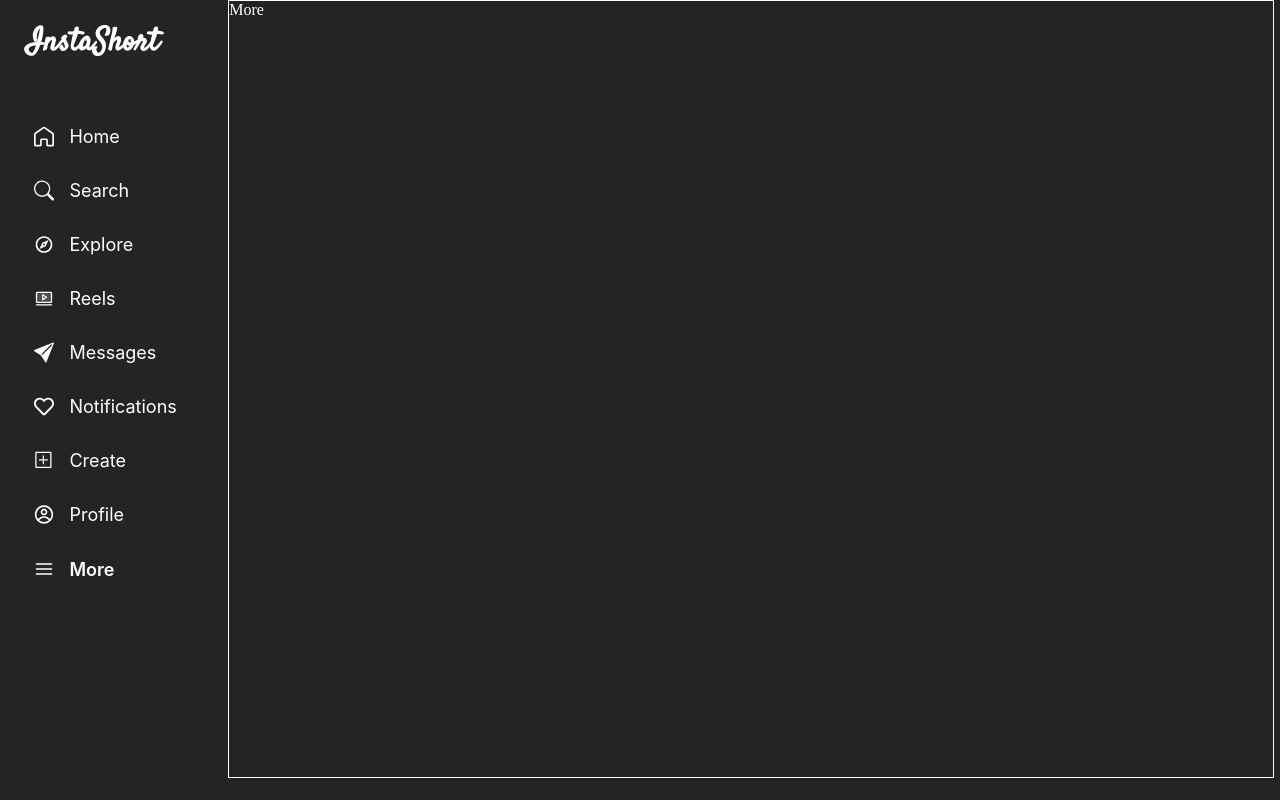
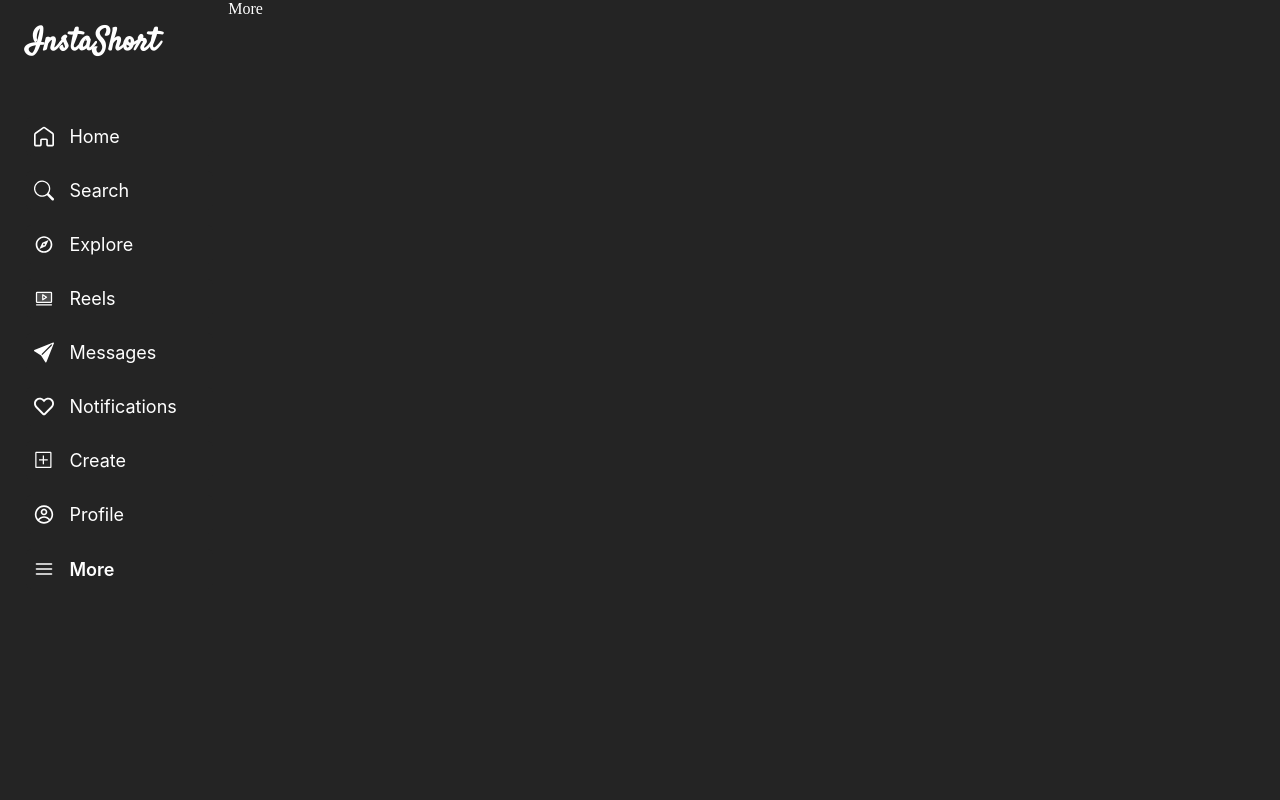
Before and after one commit to raobaba/InstaShort, a React (Vite) app in the folder client/: page /more in a window 1280 px wide. Built offline with nearby package versions, Linux system fonts and the light colour scheme.

Commit message:
home component scroll feature implemented

```diff
--- a/client/src/components/Container.css
+++ b/client/src/components/Container.css
@@ -8,11 +8,14 @@
 
 .sidebar-container {
   width: 17.5%;
+
+  height: 100vh;
+
 }
 .routing-container {
   width: 82.5%;
-  border: 1px solid white;
   height: 97vh;
+  overflow-y: auto; /* Enable vertical scrolling for the routing container */
 }
 
 .mobile{
--- a/client/src/components/Home/Home.css
+++ b/client/src/components/Home/Home.css
@@ -6,9 +6,8 @@
 }
 
 .container-container {
-
   width: 60%;
-  border: 1px solid white;
+  box-shadow: rgba(255, 255, 255, 0.2) 0px 0px 0px 1px inset, rgba(0, 0, 0, 0.9) 0px 0px 0px 1px;
 }
 
 .status-item{
@@ -17,7 +16,6 @@
 }
 .suggestion-container {
   width: 40%;
-  border: 1px solid white;
 }
 
 .status-container {
@@ -50,4 +48,12 @@
   .user-status {
     flex: 0 0 45%;
   }
+  .suggestion-container {
+    display: none;
+  }
+  /* .container-container {
+    width: 90%;
+    box-shadow: rgba(255, 255, 255, 0.2) 0px 0px 0px 1px inset, rgba(0, 0, 0, 0.9) 0px 0px 0px 1px;
+  } */
+
 }
--- a/client/src/components/SideBar.jsx
+++ b/client/src/components/SideBar.jsx
@@ -11,7 +11,6 @@ import { VscDiffAdded } from "react-icons/vsc";
 import { CgProfile } from "react-icons/cg";
 import { FiMenu } from "react-icons/fi";
 import { PiVideoDuotone } from "react-icons/pi";
-
 
 function SideBar() {
   const navigationItems = [
```
